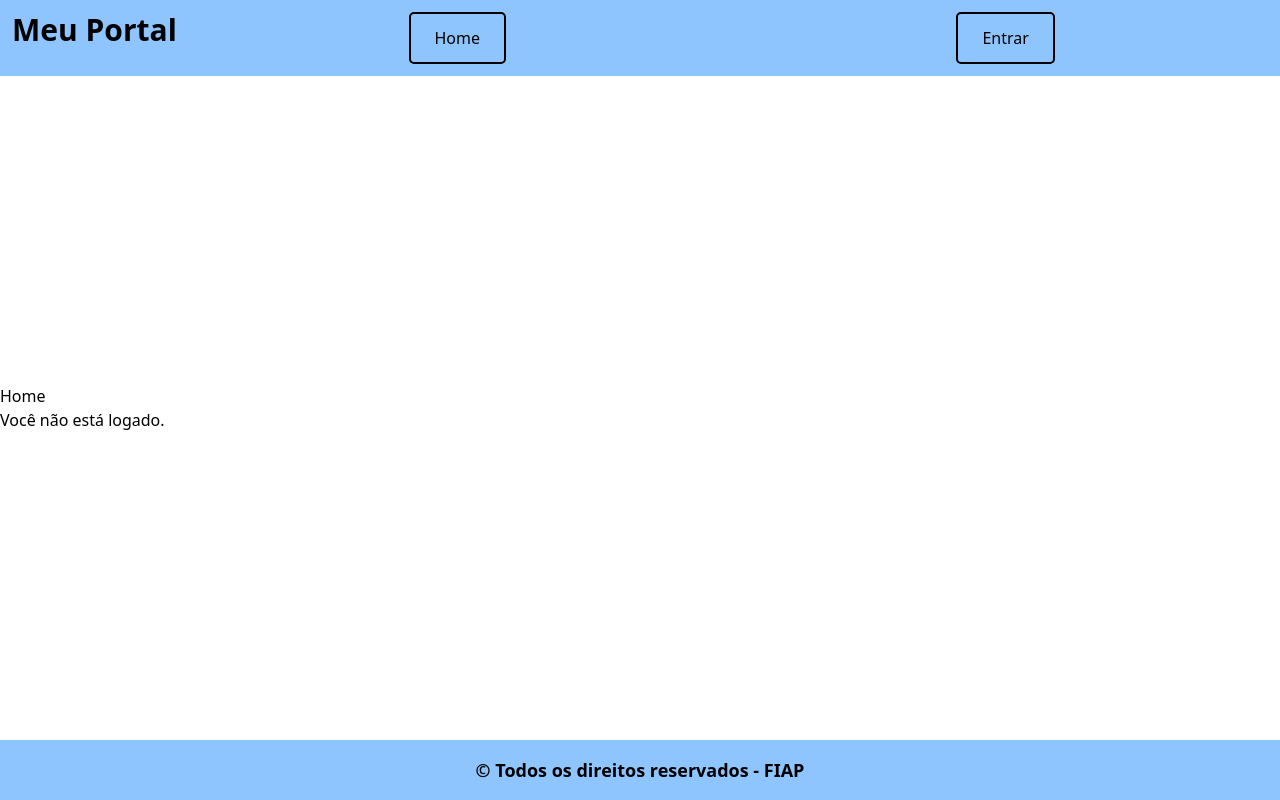
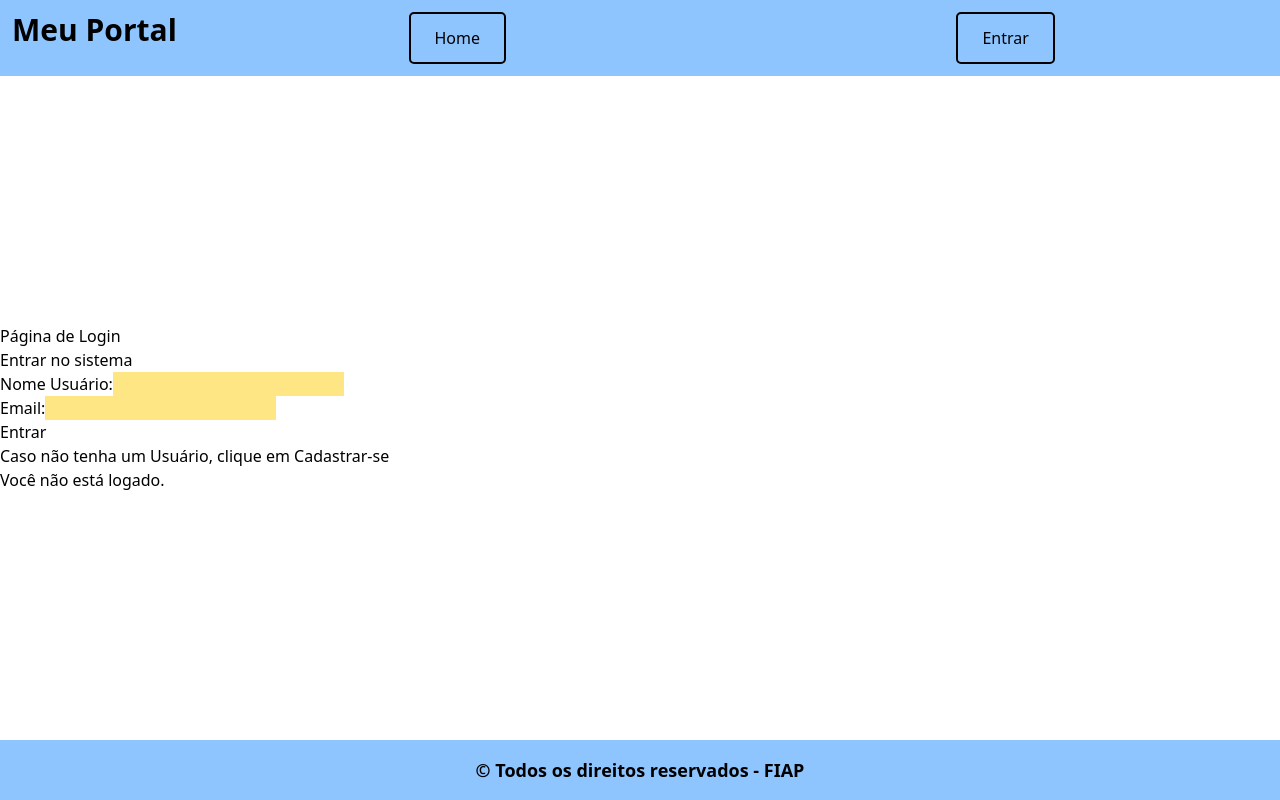
Before and after one commit to EnzoOkuizumiFiap/Login-Cadastro-Checkpoint-5, a React (Vite) app in the folder access-control-cp/: page / in a window 1280 px wide. Built offline with nearby package versions, Linux system fonts and the light colour scheme.

Commit message:
Issue: Arrumando o link das páginas

```diff
--- a/access-control-cp/src/components/Menu/Menu.tsx
+++ b/access-control-cp/src/components/Menu/Menu.tsx
@@ -4,8 +4,8 @@
 
     return(
         <nav className="menu">
-            <Link to="/">Home</Link>
-            <Link to="/login">Entrar</Link>
+            <Link to="/home">Home</Link>
+            <Link to="/">Entrar</Link>
         </nav>
     );
 }
--- a/access-control-cp/src/main.jsx
+++ b/access-control-cp/src/main.jsx
@@ -11,8 +11,8 @@
 
 const router = createBrowserRouter([
   {path:"/", element: <App/>, errorElement:<Error/>, children:[
-    {path:"/", element:<Home/>},
-    {path:"/login", element:<Login />},
+    {path:"/", element:<Login/>},
+    {path:"/home", element:<Home />},
     {path:"/cadastro", element:<Cadastro/>},
   ]}
 ])
```
